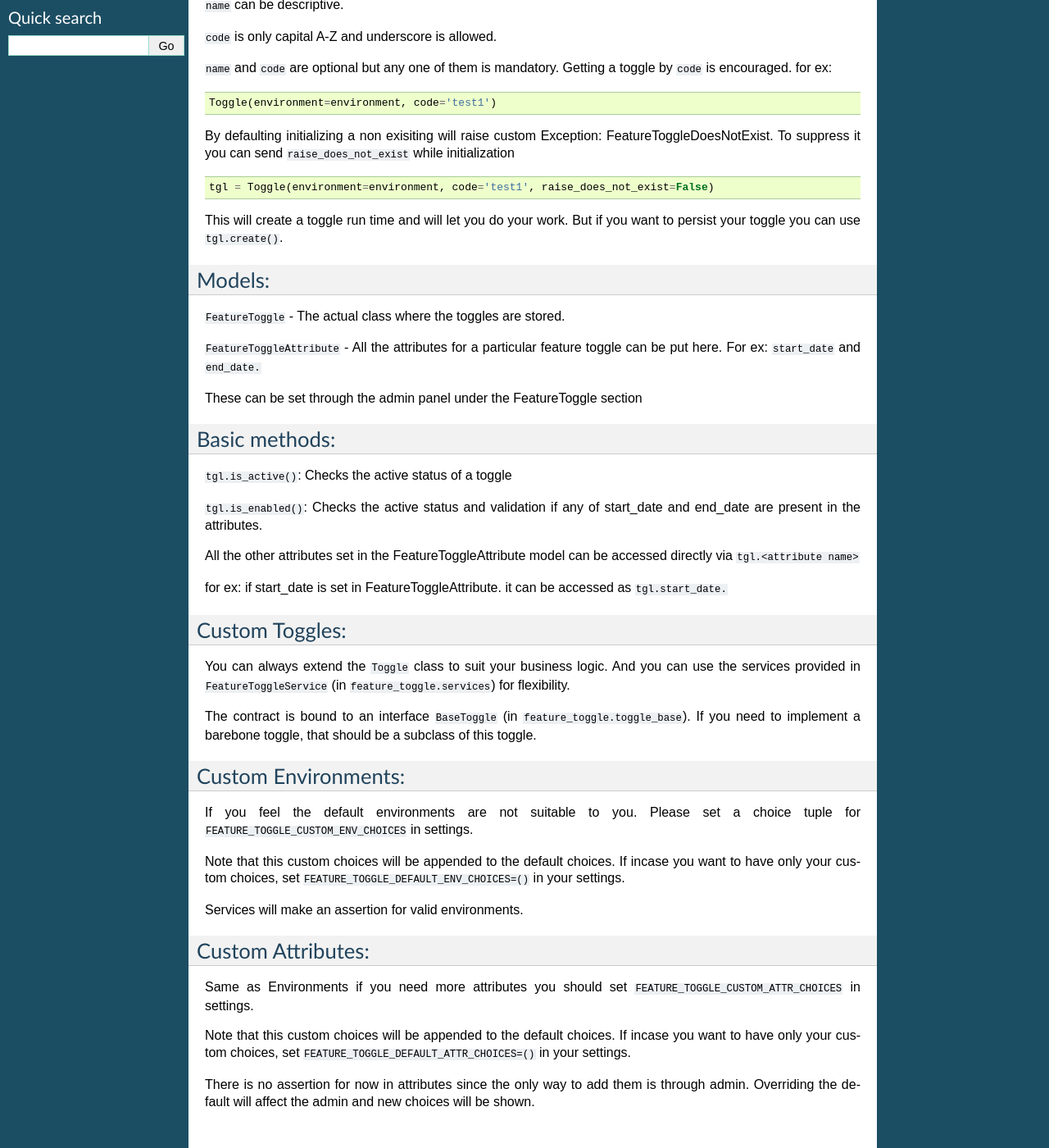
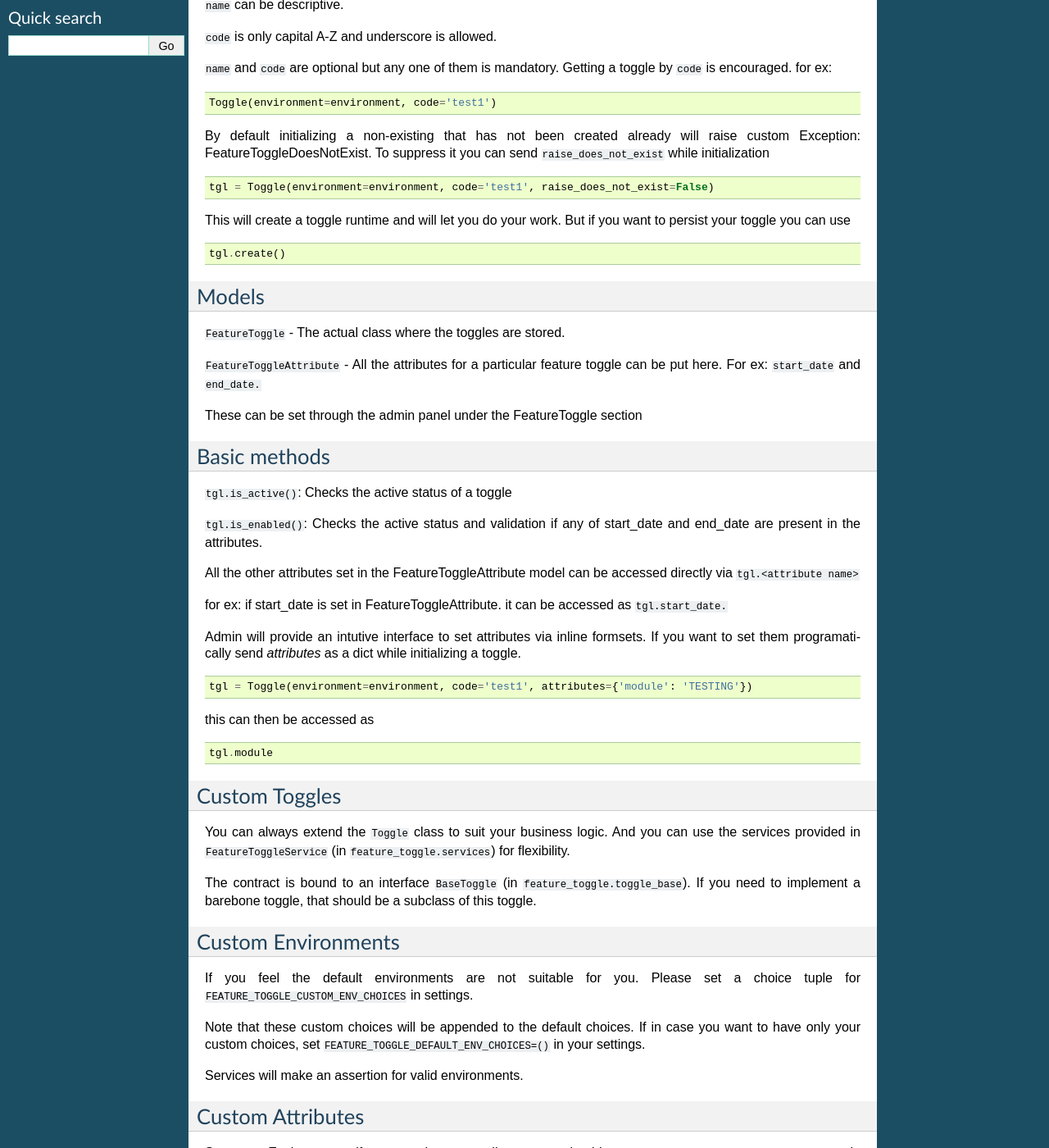
Before and after one commit to thulasi-ram/django-feature-toggle, a Sphinx documentation site: the page built from docs/wiki/Usage.rst, in a window 1280 px wide and 1400 px high, scrolled down 231 px. Shown: the whole window at 82% size. Built offline with Sphinx 7.4.7, drawn with Linux system fonts in a browser that asks for light colours; some of the changed text lies outside the part shown.

Commit message:
Updated docs

```diff
--- a/docs/wiki/Usage.rst
+++ b/docs/wiki/Usage.rst
@@ -27,17 +24,21 @@ for ex:
 
     Toggle(environment=environment, code='test1')
 
-By defaulting initializing a non exisiting will raise custom Exception: FeatureToggleDoesNotExist. To suppress it you can send ``raise_does_not_exist`` while initialization
+By default initializing a non-existing that has not been created already will raise custom Exception: FeatureToggleDoesNotExist. To suppress it you can send ``raise_does_not_exist`` while initialization
 
 .. sourcecode:: python
 
     tgl = Toggle(environment=environment, code='test1', raise_does_not_exist=False)
 
-This will create a toggle run time and will let you do your work. But if you want to persist your toggle you can use ``tgl.create()``.
+This will create a toggle runtime and will let you do your work. But if you want to persist your toggle you can use
+
+.. sourcecode:: python
+
+    tgl.create()
 
 
-Models:
-========
+Models
+------
 
 ``FeatureToggle`` - The actual class where the toggles are stored.
 
@@ -45,8 +46,8 @@ Models:
 
 These can be set through the admin panel under the FeatureToggle section
 
-Basic methods:
-==============
+Basic methods
+-------------
 ``tgl.is_active()``: Checks the active status of a toggle
 
 ``tgl.is_enabled()``: Checks the active status and validation if any of start_date and end_date are present in the attributes.
@@ -55,29 +56,42 @@ All the other attributes set in the FeatureToggleAttribute model can be accessed
 
 for ex: if start_date is set in FeatureToggleAttribute. it can be accessed as ``tgl.start_date.``
 
-Custom Toggles:
-===============
+Admin will provide an intutive interface to set attributes via inline formsets. If you want to set them programatically send `attributes` as a dict while initializing a toggle.
+
+
+.. sourcecode:: python
+
+    tgl = Toggle(environment=environment, code='test1', attributes={'module': 'TESTING'})
+
+this can then be accessed as
+
+.. sourcecode:: python
+
+    tgl.module
+
+Custom Toggles
+--------------
 
 You can always extend the ``Toggle`` class to suit your business logic. And you can use the services provided in ``FeatureToggleService`` (in ``feature_toggle.services``) for flexibility.
 
 The contract is bound to an interface ``BaseToggle`` (in ``feature_toggle.toggle_base``). If you need to implement a barebone toggle, that should be a subclass of this toggle.
 
 
-Custom Environments:
-====================
+Custom Environments
+-------------------
 
-If you feel the default environments are not suitable to you. Please set a choice tuple for ``FEATURE_TOGGLE_CUSTOM_ENV_CHOICES`` in settings.
+If you feel the default environments are not suitable for you. Please set a choice tuple for ``FEATURE_TOGGLE_CUSTOM_ENV_CHOICES`` in settings.
 
-Note that this custom choices will be appended to the default choices. If incase you want to have only your custom choices, set ``FEATURE_TOGGLE_DEFAULT_ENV_CHOICES=()`` in your settings.
+Note that these custom choices will be appended to the default choices. If in case you want to have only your custom choices, set ``FEATURE_TOGGLE_DEFAULT_ENV_CHOICES=()`` in your settings.
 
 Services will make an assertion for valid environments.
 
 
-Custom Attributes:
-====================
+Custom Attributes
+-----------------
 
 Same as Environments if you need more attributes you should set ``FEATURE_TOGGLE_CUSTOM_ATTR_CHOICES`` in settings.
 
-Note that this custom choices will be appended to the default choices. If incase you want to have only your custom choices, set ``FEATURE_TOGGLE_DEFAULT_ATTR_CHOICES=()`` in your settings.
+Note that these custom choices will be appended to the default choices. If in case you want to have only your custom choices, set ``FEATURE_TOGGLE_DEFAULT_ATTR_CHOICES=()`` in your settings.
 
 There is no assertion for now in attributes since the only way to add them is through admin. Overriding the default will affect the admin and new choices will be shown.
```
Also changed, not shown: other parts of docs/wiki/Usage.rst (+4 -7 lines), README.rst (+10 -8 lines).
